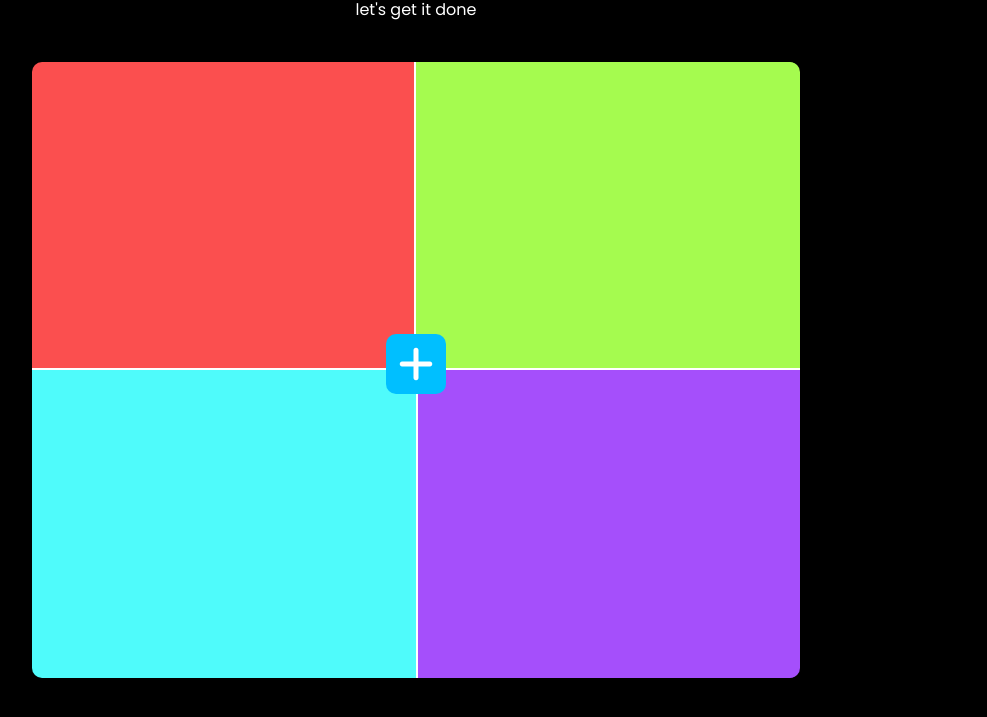
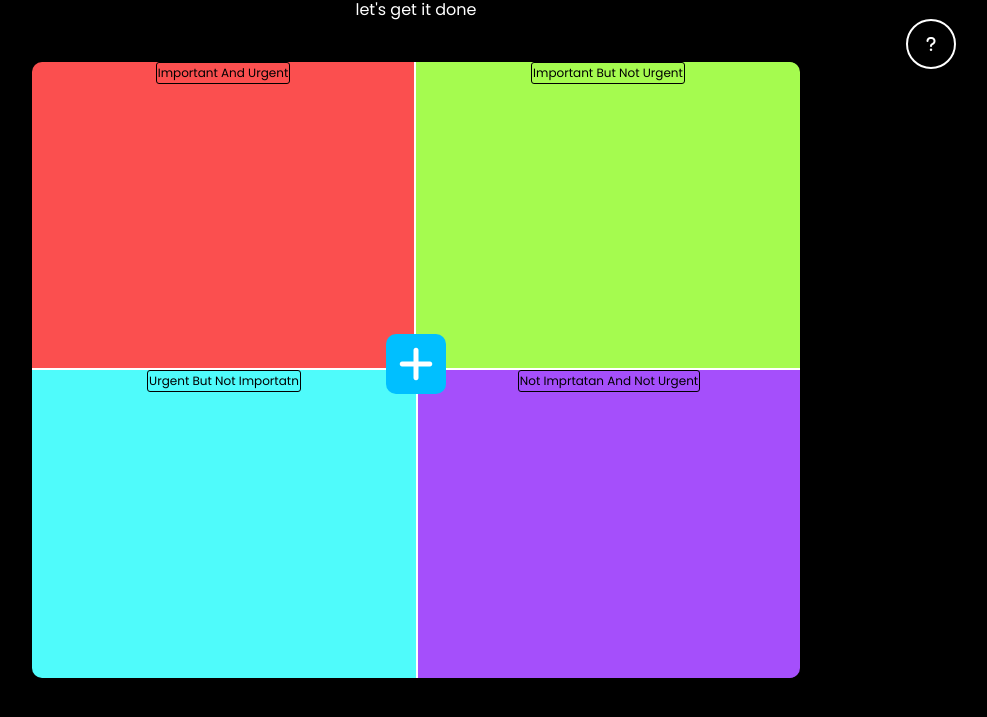
Before and after one commit to Nirajjj/minimal-todo, a plain HTML site: page index.html in a window 1280 px wide. Shown: the part 51-768 px from the top of the page, without its empty margins (224-1211 px from the left). Drawn offline with Linux system fonts and the light colour scheme.

Commit message:
improve css and help button added

```diff
--- a/index.html
+++ b/index.html
@@ -18,25 +18,25 @@
     </div>
     <div class="todo-main">
       <div class="todo-all" id="top-left">
-
+        <div class="type-of-todo">Important And Urgent</div>
         <div class="all-todo-text" id="redbox">
 
         </div>
       </div>
       <div class="todo-all" id="top-right">
-
+        <div class="type-of-todo">Important But Not Urgent</div>
         <div class="all-todo-text" id="greenbox">
 
         </div>
       </div>
       <div class="todo-all" id="bottom-left">
-        <div class="type-of-todo">Important and urgent</div>
+        <div class="type-of-todo">Urgent But Not Importatn</div>
         <div class="all-todo-text" id="aquabox">
 
         </div>
       </div>
       <div class="todo-all" id="bottom-right">
-        <div class="type-of-todo">Important and urgent</div>
+        <div class="type-of-todo">Not Imprtatan And Not Urgent</div>
         <div class="all-todo-text" id="purplebox">
 
         </div>
@@ -53,6 +53,8 @@
         </div>
       </div>
     </div>
+    <div class="question-mark"><i class="fa-solid fa-question"></i></div>
+    <img src="todo info.png" alt="info">
   </div>
   <script src="app.js"></script>
 </body>
--- a/style.css
+++ b/style.css
@@ -50,6 +50,9 @@ body {
   /* display: flex;
   justify-content: center; */
   overflow: auto;
+  position: relative;
+  display: flex;
+  justify-content: center;
 }
 
 .todo-add {
@@ -69,6 +72,14 @@ body {
   transition: all 1s ease-in-out;
   padding: 5px;
 
+}
+.type-of-todo {
+  position: absolute;
+  top: 0px;
+  border: 1px solid #000000;
+  padding: 1px;
+  font-size: 12px;
+  border-radius: 3px;
 }
 
 
@@ -99,6 +110,7 @@ body {
 }
 .all-todo-text {
   height: 90%;
+  width: 90%;
   display: grid;
   grid-template-rows: repeat(7, 1fr);
   grid-template-columns: 12px 2fr 1fr 30px 30px;
@@ -135,6 +147,30 @@ body {
 .all-todo-text div {
   display: flex;
   justify-content: end;
+}
+.question-mark {
+  color: white;
+  position: absolute;
+  top: 70px;
+  right: 100px;
+  width: 50px;
+  height: 50px;
+  border-radius: 25px;
+  border: 2px solid white;
+  box-sizing: border-box;
+  display: flex;
+  justify-content: center;
+  align-items: center;
+}
+
+img {
+  position: absolute;
+  width: 60%;
+  top: 90px;
+  display: none;
+}
+.question-mark:hover ~ img {
+  display: block;
 }
 /* ------------------to add todo------------- */
 .type-todo.todo-add {
@@ -188,9 +224,6 @@ input::placeholder {
   }
 } */
 
-.type-of-todo {
-  display: none;
-}
 
 .todo-add-button {
   flex-basis: 20%;
```
Also changed, not shown: todo info.png (added).
